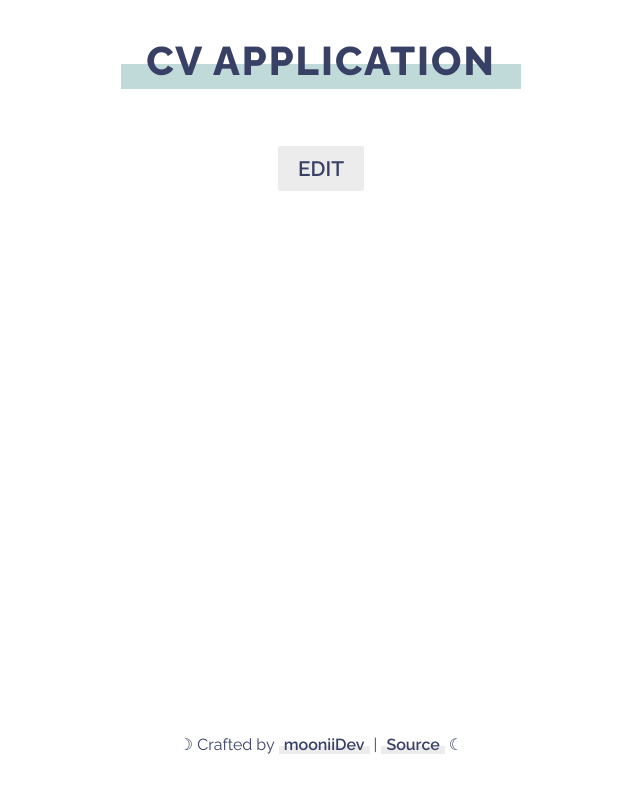
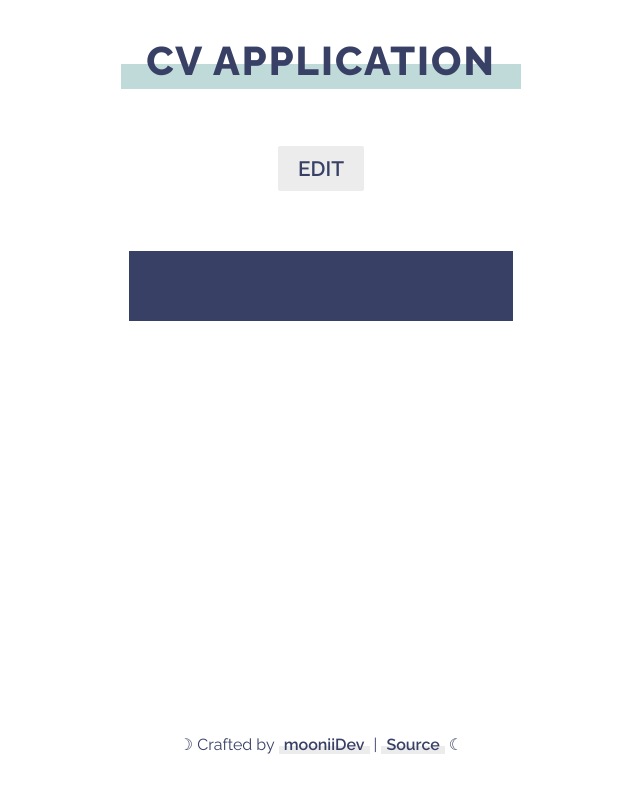
Before and after one commit to mooniiDev/cv-application, a React (Create React App) app: page / in a window 1280 px wide. Both pictures are taken after a click on the button "PREVIEW". Shown: the top 792 px of the page, without its empty margins (319-959 px from the left). Built offline with nearby package versions, Linux system fonts and the light colour scheme.

Commit message:
Add PersonalPreview component and styling, pass cvInfo object for it through props

```diff
--- a/src/components/Main.js
+++ b/src/components/Main.js
@@ -21,6 +21,16 @@ class Main extends React.Component {
         isSkillsFormDisplayed: false,
       },
       editMode: true,
+      cvInfo: {
+        personal: {
+          firstName: '',
+          lastName: '',
+          phone: '',
+          email: '',
+          linkedin: '',
+          github: '',
+        },
+      },
     };
   }
 
@@ -78,7 +88,7 @@ class Main extends React.Component {
   };
 
   render() {
-    const { formDisplay, editMode } = this.state;
+    const { formDisplay, editMode, cvInfo } = this.state;
     const { handleFormDisplay, handleMode } = this;
 
     if (editMode === true) {
@@ -106,7 +116,7 @@ class Main extends React.Component {
           buttonText="EDIT"
           buttonClass="main-button"
         />
-        <PreviewCV />
+        <PreviewCV cvInfo={cvInfo} />
       </main>
     );
   }
--- /dev/null
+++ b/src/components/PersonalPreview.js
@@ -0,0 +1,43 @@
+// Packages imports
+import React from 'react';
+import PropTypes from 'prop-types';
+
+// Styling imports
+import '../styles/PersonalPreview.css';
+
+class PersonalPreview extends React.Component {
+  constructor(props) {
+    super(props);
+
+    this.state = {};
+  }
+
+  render() {
+    const { cvInfo } = this.props;
+    return (
+      <div className="personal-preview-box">
+        <h2 className="person-name">
+          {cvInfo.personal.firstName.toUpperCase()}{' '}
+          {cvInfo.personal.lastName.toUpperCase()}
+        </h2>
+      </div>
+    );
+  }
+}
+
+// Validating prop types
+PersonalPreview.propTypes = {
+  cvInfo: PropTypes.shape({
+    personal: PropTypes.shape({
+      firstName: PropTypes.string,
+      lastName: PropTypes.string,
+    }),
+  }),
+};
+
+// Creating default props
+PersonalPreview.defaultProps = {
+  cvInfo: {},
+};
+
+export default PersonalPreview;
--- a/src/components/PreviewCV.js
+++ b/src/components/PreviewCV.js
@@ -1,5 +1,9 @@
 // Packages imports
 import React from 'react';
+import PropTypes from 'prop-types';
+
+// Components imports
+import PersonalPreview from './PersonalPreview';
 
 class PreviewCV extends React.Component {
   constructor(props) {
@@ -9,8 +13,19 @@ class PreviewCV extends React.Component {
   }
 
   render() {
-    return <div />;
+    const { cvInfo } = this.props;
+    return <PersonalPreview cvInfo={cvInfo} />;
   }
 }
 
+// Validating prop types
+PreviewCV.propTypes = {
+  cvInfo: PropTypes.shape({}),
+};
+
+// Creating default props
+PreviewCV.defaultProps = {
+  cvInfo: {},
+};
+
 export default PreviewCV;
--- /dev/null
+++ b/src/styles/PersonalPreview.css
@@ -0,0 +1,15 @@
+.personal-preview-box {
+  display: flex;
+  width: 30%;
+}
+
+.person-name {
+  width: 100%;
+  height: 40px;
+  margin: 30px 0;
+  padding: 20px 20px 10px 20px;
+  background-color: var(--dark-blue);
+  font-family: 'Raleway-SemiBold';
+  color: var(--white);
+  text-align: center;
+}
```
